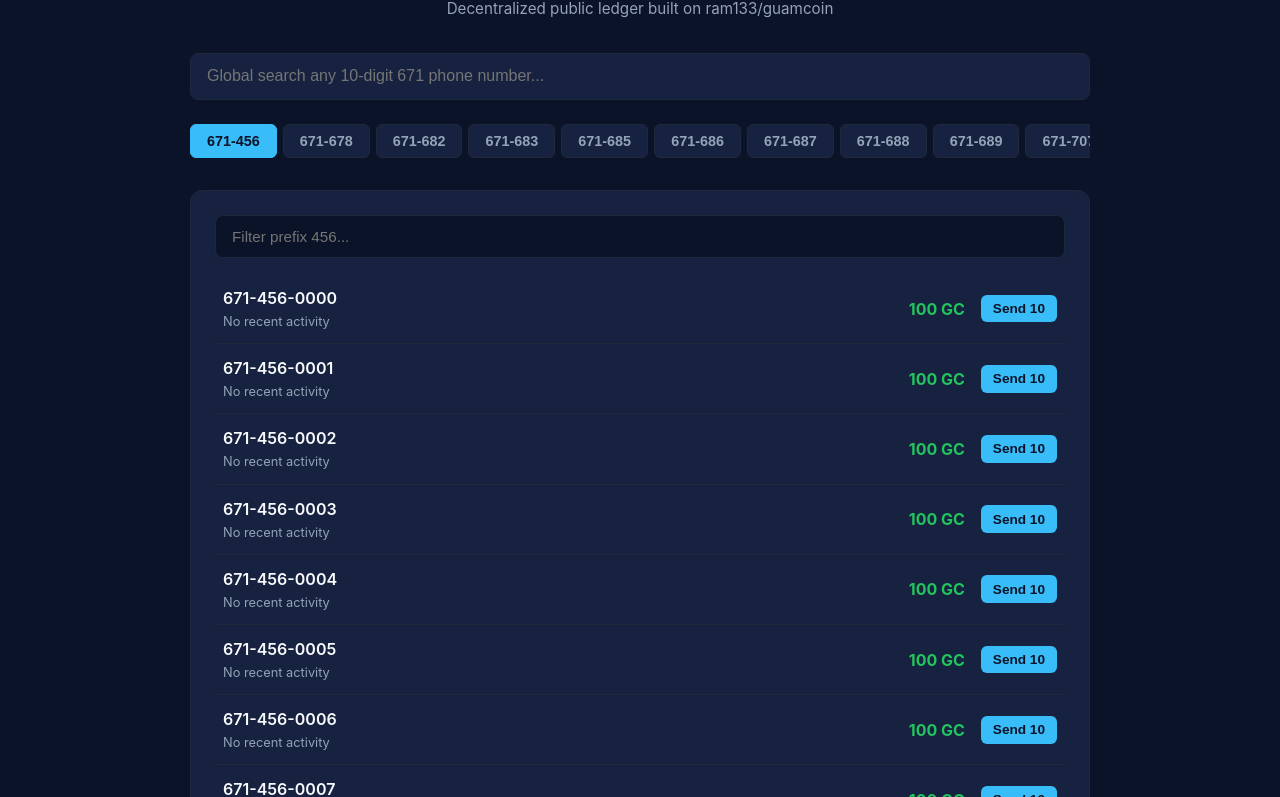
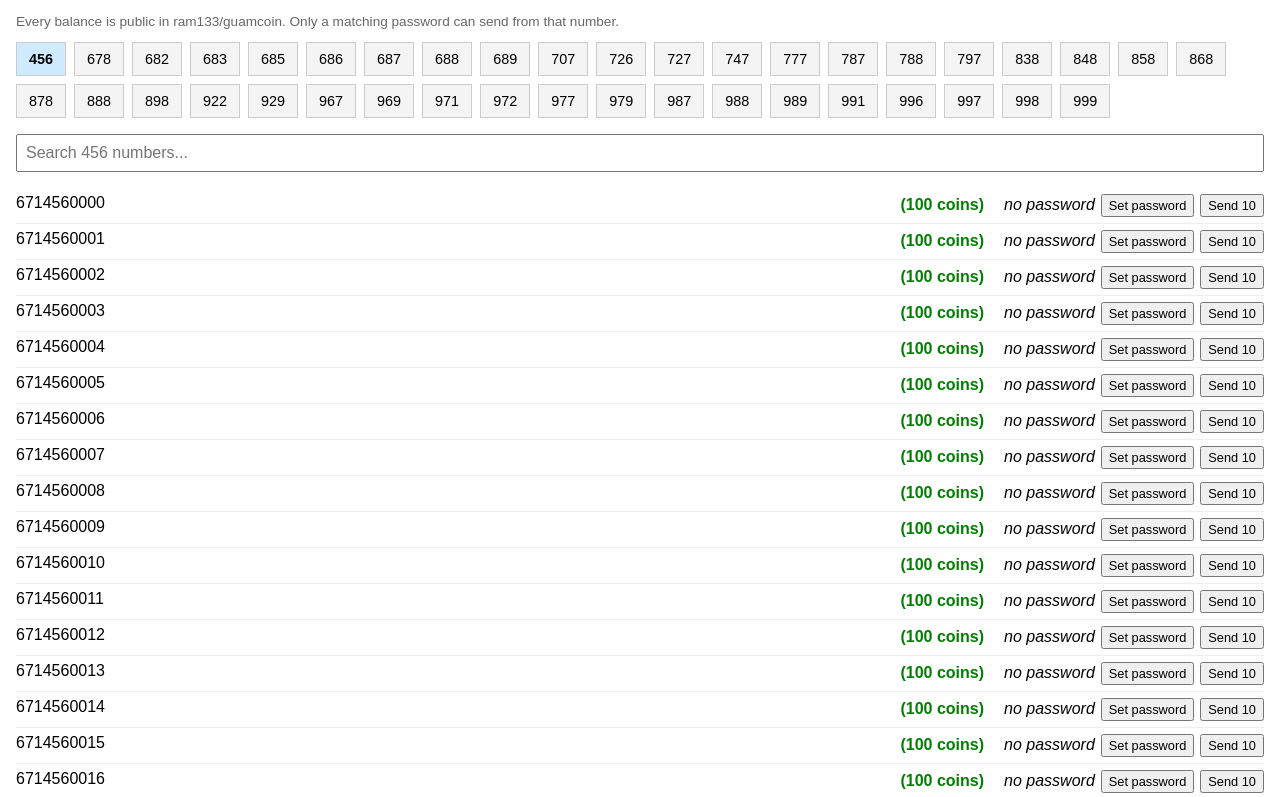
Before and after one commit to ram133/guamcoin, a plain HTML site: page index.html in a window 1280 px wide. Shown: the part 82-879 px from the top of the page. Drawn offline with Linux system fonts and the light colour scheme; no server answers.

Commit message:
Restore all prefixes from commit b228dff

```diff
--- a/index.html
+++ b/index.html
@@ -1,239 +1,48 @@
-<!-- https://github.com/ram133/guamcoin -->
 <!DOCTYPE html>
 <html lang="en">
 <head>
   <meta charset="UTF-8" />
   <meta name="viewport" content="width=device-width, initial-scale=1.0" />
-  <title>GuamCoin Explorer</title>
+  <title>GuamCoin Wallet Explorer</title>
   <style>
-    :root {
-      --bg-color: #0b1329;
-      --card-bg: #16223f;
-      --text-main: #f8fafc;
-      --text-muted: #94a3b8;
-      --accent: #38bdf8;
-      --accent-hover: #0ea5e9;
-      --border: #1e293b;
-      --success: #22c55e;
-      --danger: #ef4444;
-    }
-    body {
-      font-family: -apple-system, BlinkMacSystemFont, "Segoe UI", Roboto, Helvetica, Arial, sans-serif;
-      background-color: var(--bg-color);
-      color: var(--text-main);
-      padding: 1.5rem;
-      margin: 0;
-      line-height: 1.5;
-    }
-    main {
-      max-width: 900px;
-      margin: 0 auto;
-    }
-    header {
-      text-align: center;
-      margin-bottom: 2rem;
-    }
-    h1 {
-      font-size: 2rem;
-      margin: 0 0 0.5rem 0;
-      color: var(--text-main);
-      letter-spacing: -0.025em;
-    }
-    .note {
-      color: var(--text-muted);
-      font-size: 0.95rem;
-      margin: 0;
-    }
-    .error-banner {
-      background: rgba(239, 68, 68, 0.15);
-      color: var(--danger);
-      padding: 0.75rem 1rem;
-      margin-bottom: 1.5rem;
-      border: 1px solid rgba(239, 68, 68, 0.3);
-      border-radius: 8px;
-      display: none;
-      font-size: 0.9rem;
-    }
-    .search-global {
-      width: 100%;
-      padding: 0.85rem 1rem;
-      font-size: 1rem;
-      background: var(--card-bg);
-      border: 1px solid var(--border);
-      color: var(--text-main);
-      border-radius: 8px;
-      box-sizing: border-box;
-      margin-bottom: 1.5rem;
-      outline: none;
-      transition: border-color 0.2s;
-    }
-    .search-global:focus {
-      border-color: var(--accent);
-    }
-    .tab-menu {
-      display: flex;
-      gap: 6px;
-      margin-bottom: 1.5rem;
-      overflow-x: auto;
-      padding-bottom: 0.5rem;
-      scrollbar-width: thin;
-    }
-    .tab-menu::-webkit-scrollbar {
-      height: 6px;
-    }
-    .tab-menu::-webkit-scrollbar-thumb {
-      background: var(--border);
-      border-radius: 3px;
-    }
-    .tab-menu button {
-      padding: 0.5rem 1rem;
-      font-size: 0.9rem;
-      font-weight: 600;
-      cursor: pointer;
-      border: 1px solid var(--border);
-      background: var(--card-bg);
-      color: var(--text-muted);
-      border-radius: 6px;
-      white-space: nowrap;
-      transition: all 0.2s;
-    }
-    .tab-menu button:hover {
-      background: var(--border);
-      color: var(--text-main);
-    }
-    .tab-menu button.active {
-      background: var(--accent);
-      color: var(--bg-color);
-      border-color: var(--accent);
-    }
-    .tab-content {
-      display: none;
-      background: var(--card-bg);
-      border: 1px solid var(--border);
-      border-radius: 12px;
-      padding: 1.5rem;
-    }
-    .tab-content.active {
-      display: block;
-    }
-    input.searchInput {
-      width: 100%;
-      padding: 0.75rem 1rem;
-      font-size: 0.95rem;
-      background: var(--bg-color);
-      border: 1px solid var(--border);
-      color: var(--text-main);
-      border-radius: 8px;
-      box-sizing: border-box;
-      margin-bottom: 1rem;
-      outline: none;
-    }
-    input.searchInput:focus {
-      border-color: var(--accent);
-    }
-    ul.numberList {
-      list-style: none;
-      padding: 0;
-      margin: 0;
-    }
-    ul.numberList li {
-      padding: 0.75rem 0.5rem;
-      display: flex;
-      justify-content: space-between;
-      align-items: center;
-      border-bottom: 1px solid var(--border);
-    }
-    ul.numberList li:last-child {
-      border-bottom: none;
-    }
-    .phone-info {
-      display: flex;
-      flex-direction: column;
-      gap: 2px;
-    }
-    .phone-number {
-      font-weight: 600;
-      font-size: 1rem;
-    }
-    .coins {
-      color: var(--success);
-      font-weight: 700;
-      font-size: 1rem;
-    }
-    .history {
-      display: block;
-      color: var(--text-muted);
-      font-size: 0.8rem;
-    }
-    .wallet-right {
-      display: flex;
-      align-items: center;
-      gap: 1rem;
-    }
-    .wallet-actions button {
-      padding: 0.4rem 0.75rem;
-      font-size: 0.85rem;
-      font-weight: 600;
-      cursor: pointer;
-      background: var(--accent);
-      color: var(--bg-color);
-      border: none;
-      border-radius: 6px;
-      transition: background 0.2s;
-    }
-    .wallet-actions button:hover {
-      background: var(--accent-hover);
-    }
-    .pagination {
-      display: flex;
-      gap: 4px;
-      justify-content: center;
-      margin-top: 1.5rem;
-      flex-wrap: wrap;
-    }
-    .pagination button {
-      padding: 0.4rem 0.75rem;
-      font-size: 0.85rem;
-      cursor: pointer;
-      background: var(--bg-color);
-      color: var(--text-muted);
-      border: 1px solid var(--border);
-      border-radius: 6px;
-    }
-    .pagination button.active {
-      background: var(--accent);
-      color: var(--bg-color);
-      border-color: var(--accent);
-      font-weight: bold;
-    }
+    body { font-family: Arial, sans-serif; padding: 1em; margin: 0; }
+    .tab-menu { display: flex; gap: 8px; margin-bottom: 1em; flex-wrap: wrap; }
+    .tab-menu button { padding: 8px 12px; font-size: 0.9em; cursor: pointer; border: 1px solid #ccc; background: #f4f4f4; }
+    .tab-menu button.active { background: #d0eaff; font-weight: bold; }
+    .tab-content { display: none; }
+    .tab-content.active { display: block; }
+    input.searchInput { margin-bottom: 1em; width: 100%; padding: 0.5em; font-size: 1em; box-sizing: border-box; }
+    ul.numberList { list-style: none; padding: 0; margin: 0; }
+    ul.numberList li { padding: 6px 0; display: flex; justify-content: space-between; align-items: flex-start; gap: 8px; border-bottom: 1px solid #eee; }
+    .coins { color: green; font-weight: bold; margin-right: 10px; }
+    .status { margin-left: 10px; font-style: italic; }
+    .history { display: block; color: #666; font-size: 0.8em; margin-top: 4px; }
+    .wallet-actions button { margin-left: 6px; padding: 2px 6px; font-size: 0.8em; cursor: pointer; }
+    .pagination button { margin: 2px; padding: 5px 10px; font-size: 0.9em; cursor: pointer; }
+    .note { color: #666; font-size: 0.85em; }
+    .error-banner { background: #ffebee; color: #c62828; padding: 0.5em; margin-bottom: 1em; border: 1px solid #ef9a9a; display: none; }
   </style>
 </head>
 <body>
   <main>
-    <header>
-      <h1>GuamCoin Explorer</h1>
-      <p class="note" id="storageNote">Decentralized public ledger built on ram133/guamcoin</p>
-    </header>
-
+    <h1>GuamCoin Wallet Explorer</h1>
+    <p class="note" id="storageNote"></p>
     <div id="errorBanner" class="error-banner"></div>
-    <input type="text" class="search-global" id="globalSearch" placeholder="Global search any 10-digit 671 phone number..." />
     <div class="tab-menu" id="tabButtons"></div>
     <div id="tabContainer"></div>
   </main>
-
   <script>
     var OWNER = 'ram133';
     var REPO = 'guamcoin';
     var BRANCH = 'main';
     var prefixes = [456, 678, 682, 683, 685, 686, 687, 688, 689, 707, 726, 727, 747, 777, 787, 788, 797, 838, 848, 858, 868, 878, 888, 898, 922, 929, 967, 969, 971, 972, 977, 979, 987, 988, 989, 991, 996, 997, 998, 999];
     var total = 9999;
-    var perPage = 100;
+    var perPage = 200;
     var tabButtonsDiv = document.getElementById('tabButtons');
     var tabContainer = document.getElementById('tabContainer');
     var overrides = {};
     var currentPage = {};
     var busy = {};
-    var activePrefix = prefixes[0];
 
     function showError(msg) {
       var banner = document.getElementById('errorBanner');
@@ -265,8 +74,18 @@
       return {
         phone: phone,
         coins: saved ? saved.coins : 100,
-        history: saved && saved.history ? saved.history : []
+        status: saved ? saved.status : 'active',
+        history: saved && saved.history ? saved.history : [],
+        hasPassword: !!(saved && saved.passHash)
       };
+    }
+    function hashPassword(password) {
+      var bytes = new TextEncoder().encode(password);
+      return crypto.subtle.digest('SHA-256', bytes).then(function (buf) {
+        return Array.from(new Uint8Array(buf)).map(function (b) {
+          return ('0' + b.toString(16)).slice(-2);
+        }).join('');
+      });
     }
     function loadOverrides(prefix, done) {
       fetch(rawUrl(prefix))
@@ -276,30 +95,26 @@
     }
     function createTab(prefix) {
       var btn = document.createElement('button');
-      btn.textContent = '671-' + prefix;
+      btn.textContent = prefix;
       btn.setAttribute('data-prefix', prefix);
       tabButtonsDiv.appendChild(btn);
       var wrapper = document.createElement('div');
       wrapper.className = 'tab-content';
       wrapper.id = 'tab-' + prefix;
-      wrapper.innerHTML = '<input type="text" class="searchInput" id="search-' + prefix + '" placeholder="Filter prefix ' + prefix + '..." /><ul class="numberList" id="list-' + prefix + '"></ul><div class="pagination" id="pagination-' + prefix + '"></div>';
+      wrapper.innerHTML = '<input type="text" class="searchInput" id="search-' + prefix + '" placeholder="Search ' + prefix + ' numbers..." /><ul class="numberList" id="list-' + prefix + '"></ul><div class="pagination" id="pagination-' + prefix + '"></div>';
       tabContainer.appendChild(wrapper);
     }
-    function showTab(p) {
-      activePrefix = p;
+    function showTab(activePrefix) {
       var tabs = document.querySelectorAll('.tab-content');
       var buttons = document.querySelectorAll('.tab-menu button');
       var i;
       for (i = 0; i < tabs.length; i++) tabs[i].classList.remove('active');
       for (i = 0; i < buttons.length; i++) buttons[i].classList.remove('active');
-
-      var targetTab = document.getElementById('tab-' + p);
-      if (targetTab) targetTab.classList.add('active');
-
+      document.getElementById('tab-' + activePrefix).classList.add('active');
       for (i = 0; i < buttons.length; i++) {
-        if (buttons[i].getAttribute('data-prefix') == String(p)) buttons[i].classList.add('active');
+        if (buttons[i].textContent == String(activePrefix)) buttons[i].classList.add('active');
       }
-      renderPage(p, currentPage[p] || 1);
+      renderPage(activePrefix, currentPage[activePrefix] || 1);
     }
     function readFile(prefix, key) {
       return fetch(apiUrl(prefix), { headers: { Authorization: 'token ' + key, Accept: 'application/vnd.github+json' } })
@@ -332,33 +147,56 @@
       });
     }
     function rowFor(data, phone) {
-      var row = data[phone] || { coins: 100, history: [] };
+      var row = data[phone] || { coins: 100, status: 'active', history: [] };
       if (!row.history) row.history = [];
       return row;
+    }
+    function setPassword(prefix, phone) {
+      var key = token();
+      if (!overrides[prefix]) overrides[prefix] = {};
+      var existing = overrides[prefix][phone];
+      if (existing && existing.passHash) { alert('This number already has a password.'); return; }
+      var password = prompt('Set a password for ' + phone);
+      if (!password) return;
+      var again = prompt('Repeat the password');
+      if (password !== again) { alert('Passwords did not match.'); return; }
+      hashPassword(password).then(function (passHash) {
+        return readFile(prefix, key).then(function (file) {
+          var row = rowFor(file.data, phone);
+          if (row.passHash) throw new Error('already set');
+          row.passHash = passHash;
+          row.history.push({ delta: 0, reason: 'password-set', at: new Date().toISOString(), balance: row.coins });
+          file.data[phone] = row;
+          return writeFile(prefix, key, file.data, file.sha, 'set password ' + phone);
+        });
+      }).then(function () {
+        renderPage(prefix, currentPage[prefix] || 1);
+      }).catch(function (err) {
+        showError(err.message);
+        alert('Could not set the password for ' + phone + ': ' + (err.message || 'unknown error'));
+      });
     }
     function sendCoins(prefix, phone) {
       if (busy[prefix]) return;
       var key = token();
       if (!overrides[prefix]) overrides[prefix] = {};
-      var dest = prompt('Enter 10-digit destination phone starting with 671:');
-      if (!dest || dest === phone || prefixOf(dest).length !== 3) { alert('Invalid destination number.'); return; }
+      var saved = overrides[prefix][phone];
+      if (!saved || !saved.passHash) { alert('Set a password for this number first.'); return; }
+      var password = prompt('Password for ' + phone);
+      if (!password) return;
+      var dest = prompt('Destination phone, 10 digits starting with 671');
+      if (!dest || dest === phone || prefixOf(dest).length !== 3) { alert('Bad destination.'); return; }
       busy[prefix] = true;
+      hashPassword(password).then(function (passHash) {
+        if (passHash !== saved.passHash) throw new Error('bad password');
         var destPrefix = prefixOf(dest);
-
-      var destPrefixNum = parseInt(destPrefix, 10);
-      if (prefixes.indexOf(destPrefixNum) === -1) {
-        alert('Destination prefix ' + destPrefix + ' is not supported.');
-        busy[prefix] = false;
-        return;
-      }
-
-      readFile(prefix, key).then(function (srcFile) {
+        return readFile(prefix, key).then(function (srcFile) {
           var src = rowFor(srcFile.data, phone);
-        if (src.coins < 10) throw new Error('Not enough coins (minimum 10 required).');
+          if (src.passHash !== passHash) throw new Error('bad password');
+          if (src.coins < 10) throw new Error('not enough coins');
           src.coins -= 10;
           src.history.push({ delta: -10, reason: 'send', to: dest, at: new Date().toISOString(), balance: src.coins });
           srcFile.data[phone] = src;
-
           if (destPrefix === String(prefix)) {
             var dst = rowFor(srcFile.data, dest);
             dst.coins += 10;
@@ -375,11 +213,11 @@
               return writeFile(destPrefix, key, dstFile.data, dstFile.sha, dest + ' receive 10 from ' + phone);
             });
           });
+        });
       }).then(function () {
         renderPage(prefix, currentPage[prefix] || 1);
-        alert('Successfully transferred 10 GuamCoins to ' + dest);
       }).catch(function (err) {
-        var msg = 'Transfer failed: ' + (err && err.message ? err.message : 'Check balance.');
+        var msg = err && err.message === 'bad password' ? 'Wrong password.' : ('Send failed: ' + (err && err.message ? err.message : 'Check balance.'));
         showError(msg);
         alert(msg);
       }).then(function () { busy[prefix] = false; });
@@ -390,11 +228,9 @@
     function renderPage(prefix, page) {
       currentPage[prefix] = page;
       var input = document.getElementById('search-' + prefix);
-      var filterVal = input ? input.value.trim() : '';
+      var filterVal = input ? input.value : '';
       var list = document.getElementById('list-' + prefix);
-      if (!list) return;
       list.innerHTML = '';
-
       var indexes = [];
       var i;
       for (i = 0; i < total; i++) {
@@ -403,58 +239,38 @@
       var pages = Math.max(1, Math.ceil(indexes.length / perPage));
       if (page < 1) page = 1;
       if (page > pages) page = pages;
-
       var sliced = indexes.slice((page - 1) * perPage, page * perPage);
       for (i = 0; i < sliced.length; i++) {
         var item = entryAt(prefix, sliced[i]);
         var last = item.history.length ? item.history[item.history.length - 1] : null;
-        var lastText = last ? '<span class="history">Last: ' + last.reason + ' ' + last.delta + ' (' + new Date(last.at).toLocaleTimeString() + ')</span>' : '<span class="history">No recent activity</span>';
-
-        var formattedPhone = item.phone.slice(0,3) + '-' + item.phone.slice(3,6) + '-' + item.phone.slice(6);
-
+        var lastText = last ? '<span class="history">last ' + last.reason + ' ' + last.delta + ' at ' + last.at + '</span>' : '';
         var li = document.createElement('li');
-        li.innerHTML = '<div class="phone-info"><span class="phone-number">' + formattedPhone + '</span>' + lastText + '</div>' +
-                       '<div class="wallet-right"><span class="coins">' + item.coins + ' GC</span>' +
-                       '<div class="wallet-actions"><button data-action="send" data-phone="' + item.phone + '" data-prefix="' + prefix + '">Send 10</button></div></div>';
+        li.innerHTML = '<span>' + item.phone + lastText + '</span><span><span class="coins">(' + item.coins + ' coins)</span><span class="status">' + (item.hasPassword ? 'locked' : 'no password') + '</span><span class="wallet-actions"><button data-action="password" data-phone="' + item.phone + '" data-prefix="' + prefix + '">Set password</button><button data-action="send" data-phone="' + item.phone + '" data-prefix="' + prefix + '">Send 10</button></span></span>';
         list.appendChild(li);
       }
       renderPagination(prefix, indexes.length, page);
     }
     function renderPagination(prefix, length, activePage) {
       var container = document.getElementById('pagination-' + prefix);
-      if (!container) return;
       container.innerHTML = '';
       var pages = Math.max(1, Math.ceil(length / perPage));
-
-      var maxButtons = 7;
-      var startPage = Math.max(1, activePage - Math.floor(maxButtons / 2));
-      var endPage = Math.min(pages, startPage + maxButtons - 1);
-
-      if (endPage - startPage + 1 < maxButtons) {
-        startPage = Math.max(1, endPage - maxButtons + 1);
-      }
-
       var i;
-      for (i = startPage; i <= endPage; i++) {
+      for (i = 1; i <= pages; i++) {
         var btn = document.createElement('button');
         btn.textContent = i;
-        if (i === activePage) btn.className = 'active';
-        (function(n) {
-          btn.onclick = function() { renderPage(prefix, n); };
-        })(i);
+        if (i === activePage) btn.style.fontWeight = 'bold';
+        btn.onclick = (function (n) { return function () { renderPage(prefix, n); }; })(i);
         container.appendChild(btn);
       }
     }
     function init() {
+      document.getElementById('storageNote').textContent = 'Every balance is public in ram133/guamcoin. Only a matching password can send from that number.';
       var pending = prefixes.length;
       var p;
       for (p = 0; p < prefixes.length; p++) {
         (function (prefix) {
           createTab(prefix);
-          var searchInput = document.getElementById('search-' + prefix);
-          if (searchInput) {
-            searchInput.oninput = function () { renderPage(prefix, 1); };
-          }
+          document.getElementById('search-' + prefix).oninput = function () { renderPage(prefix, 1); };
           loadOverrides(prefix, function (data) {
             overrides[prefix] = data;
             pending -= 1;
@@ -462,40 +278,17 @@
           });
         })(prefixes[p]);
       }
-
       tabButtonsDiv.onclick = function (e) {
         var t = e.target || e.srcElement;
-        if (t && t.tagName === 'BUTTON') {
-          showTab(t.getAttribute('data-prefix'));
-        }
+        if (t && t.tagName === 'BUTTON') showTab(t.getAttribute('data-prefix'));
       };
-
       tabContainer.onclick = function (e) {
         var t = e.target || e.srcElement;
         if (!t || t.tagName !== 'BUTTON') return;
         var action = t.getAttribute('data-action');
-        if (action === 'send') {
-          sendCoins(t.getAttribute('data-prefix'), t.getAttribute('data-phone'));
-        }
+        if (action === 'password') setPassword(t.getAttribute('data-prefix'), t.getAttribute('data-phone'));
+        if (action === 'send') sendCoins(t.getAttribute('data-prefix'), t.getAttribute('data-phone'));
       };
-
-      var globalSearch = document.getElementById('globalSearch');
-      if (globalSearch) {
-        globalSearch.oninput = function() {
-          var val = globalSearch.value.trim();
-          if (val.length >= 6) {
-            var potentialPrefix = val.slice(3, 6);
-            if (prefixes.indexOf(parseInt(potentialPrefix, 10)) !== -1) {
-              showTab(potentialPrefix);
-              var searchInput = document.getElementById('search-' + potentialPrefix);
-              if (searchInput) {
-                searchInput.value = val;
-                renderPage(potentialPrefix, 1);
-              }
-            }
-          }
-        };
-      }
     }
     if (document.readyState === 'loading') document.addEventListener('DOMContentLoaded', init);
     else init();
```
Lines whose indentation alone changed are shown as unchanged.
